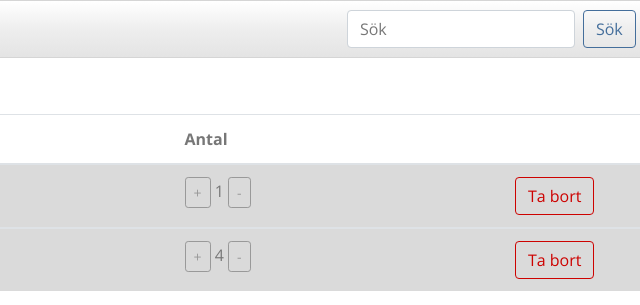
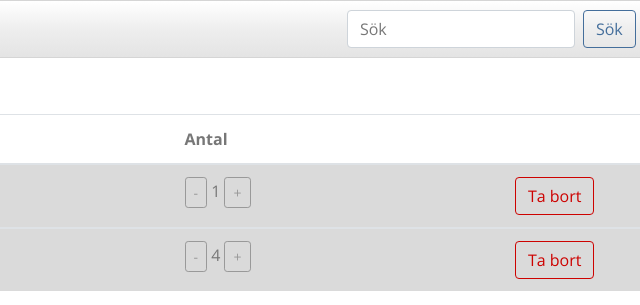
Before and after one commit to Liliana-MP/grupp-9, a plain HTML site: page cart.html in a window 1280 px wide. Shown: the top 305 px of the page, 397-1037 px from the left. Drawn offline with nearby package versions, Linux system fonts and the light colour scheme.

Commit message:
smallfix

```diff
--- a/cart.html
+++ b/cart.html
@@ -85,11 +85,11 @@
           <td>200kr</td>
           <td>
             <button type="button" class="btn btn-outline-secondary btn-sm">
-              +
+              -
             </button>
             1
             <button type="button" class="btn btn-outline-secondary btn-sm">
-              -
+              +
             </button>
           </td>
           <td>
@@ -106,11 +106,11 @@
           <td>80kr</td>
           <td>
             <button type="button" class="btn btn-outline-secondary btn-sm">
-              +
+              -
             </button>
             4
             <button type="button" class="btn btn-outline-secondary btn-sm">
-              -
+              +
             </button>
           </td>
           <td>
@@ -130,5 +130,6 @@
     <button type="button" class="btn btn-outline-success">
       Köp din beställning
     </button>
+    <script src="test.js"></script>
   </body>
 </html>
```
